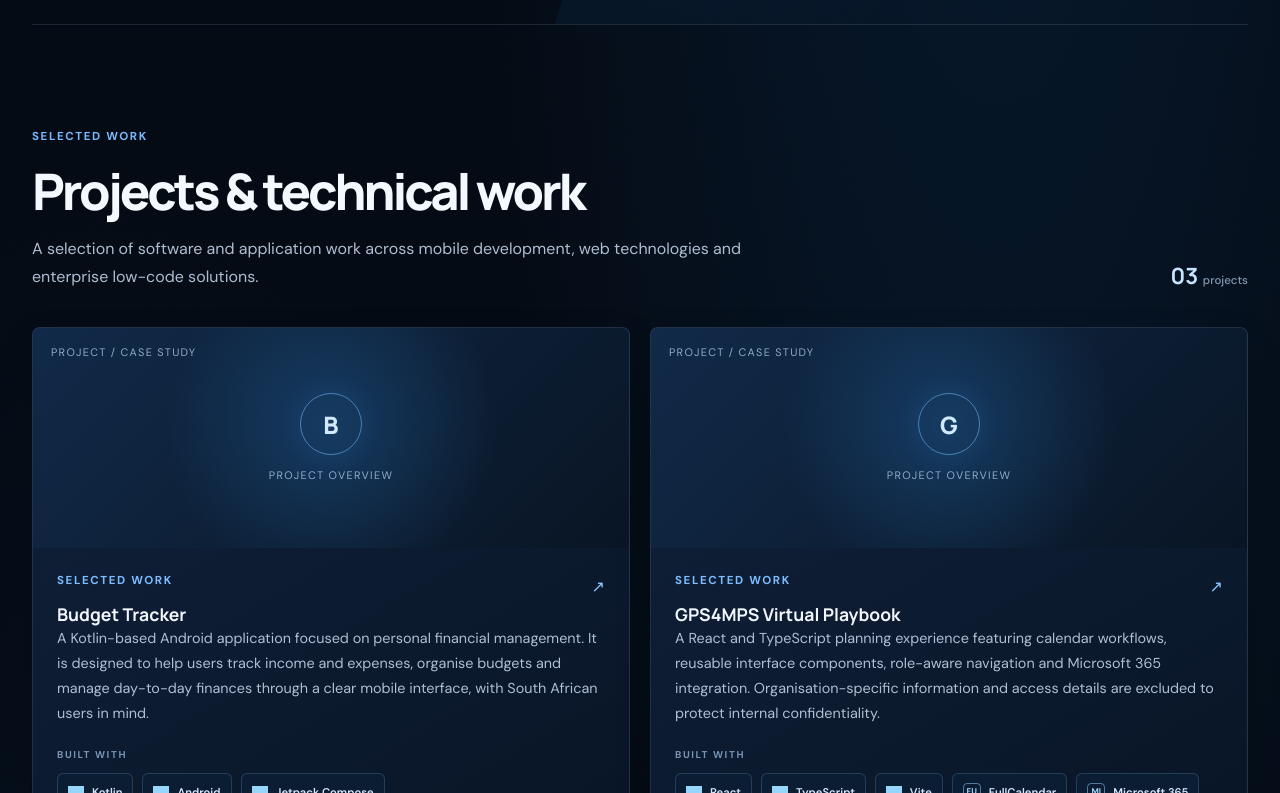
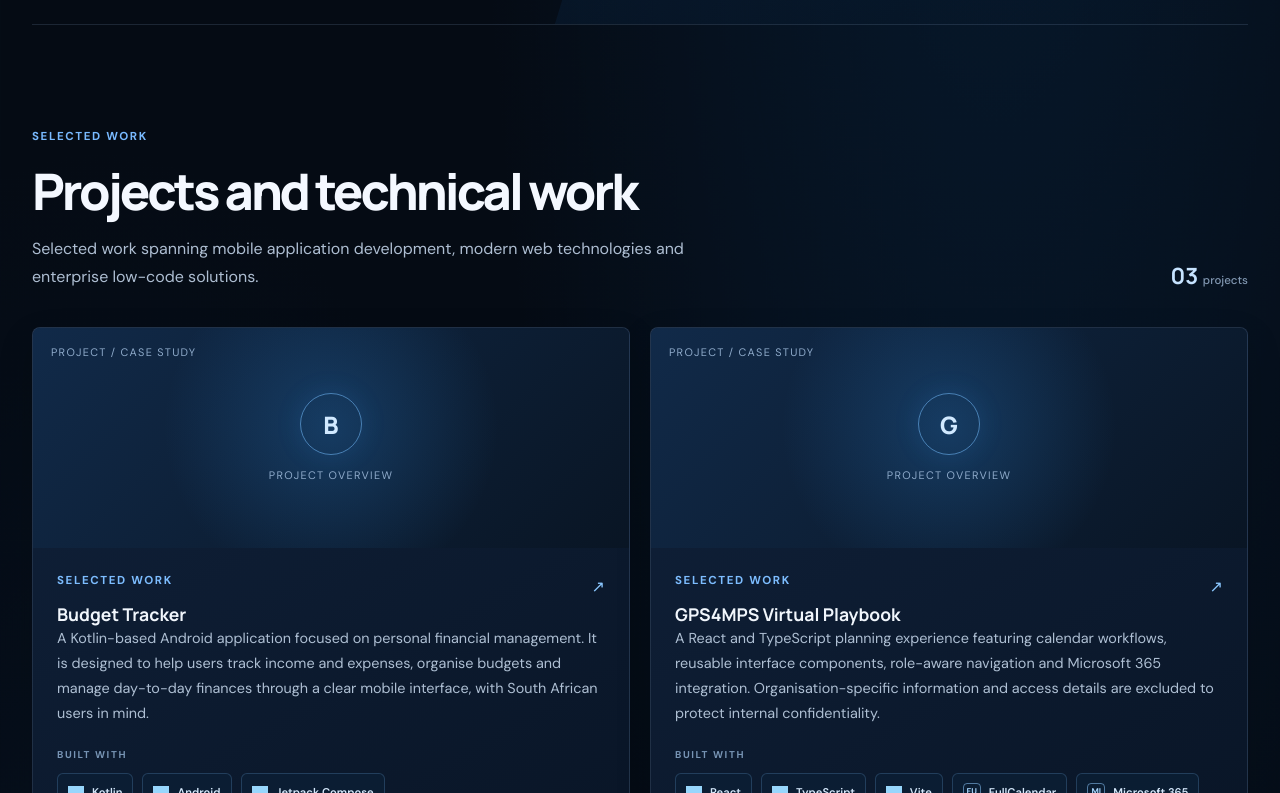
Before and after one commit to FABRICADO08/Portfolio, a React (Vite) app in the folder my-portfolio/: page / in a window 1280 px wide. Shown: the part 927-1720 px from the top of the page. Built offline with nearby package versions, Linux system fonts and the light colour scheme; grey boxes are pictures that could not be loaded.

Commit message:
Polish enterprise portfolio copy and proofreading

```diff
--- a/my-portfolio/src/components/Projects.jsx
+++ b/my-portfolio/src/components/Projects.jsx
@@ -1,13 +1,20 @@
 import { projects } from '../data/portfolioData'
 import ProjectCard from './ProjectCard'
+
 export default function Projects() {
   return (
     <section id="projects" className="section content-width" aria-labelledby="projects-heading">
       <div className="projects-section-heading">
-        <div><p className="eyebrow">Selected work</p><h2 id="projects-heading">Projects &amp; technical work</h2><p className="section-intro">A selection of software and application work across mobile development, web technologies and enterprise low-code solutions.</p></div>
+        <div>
+          <p className="eyebrow">Selected work</p>
+          <h2 id="projects-heading">Projects and technical work</h2>
+          <p className="section-intro">Selected work spanning mobile application development, modern web technologies and enterprise low-code solutions.</p>
+        </div>
         <span className="projects-count">{String(projects.length).padStart(2, '0')} <small>projects</small></span>
       </div>
-      <div className="project-grid">{projects.map((project) => <ProjectCard key={project.id} {...project} />)}</div>
+      <div className="project-grid">
+        {projects.map((project) => <ProjectCard key={project.id} {...project} />)}
+      </div>
     </section>
   )
 }
```
